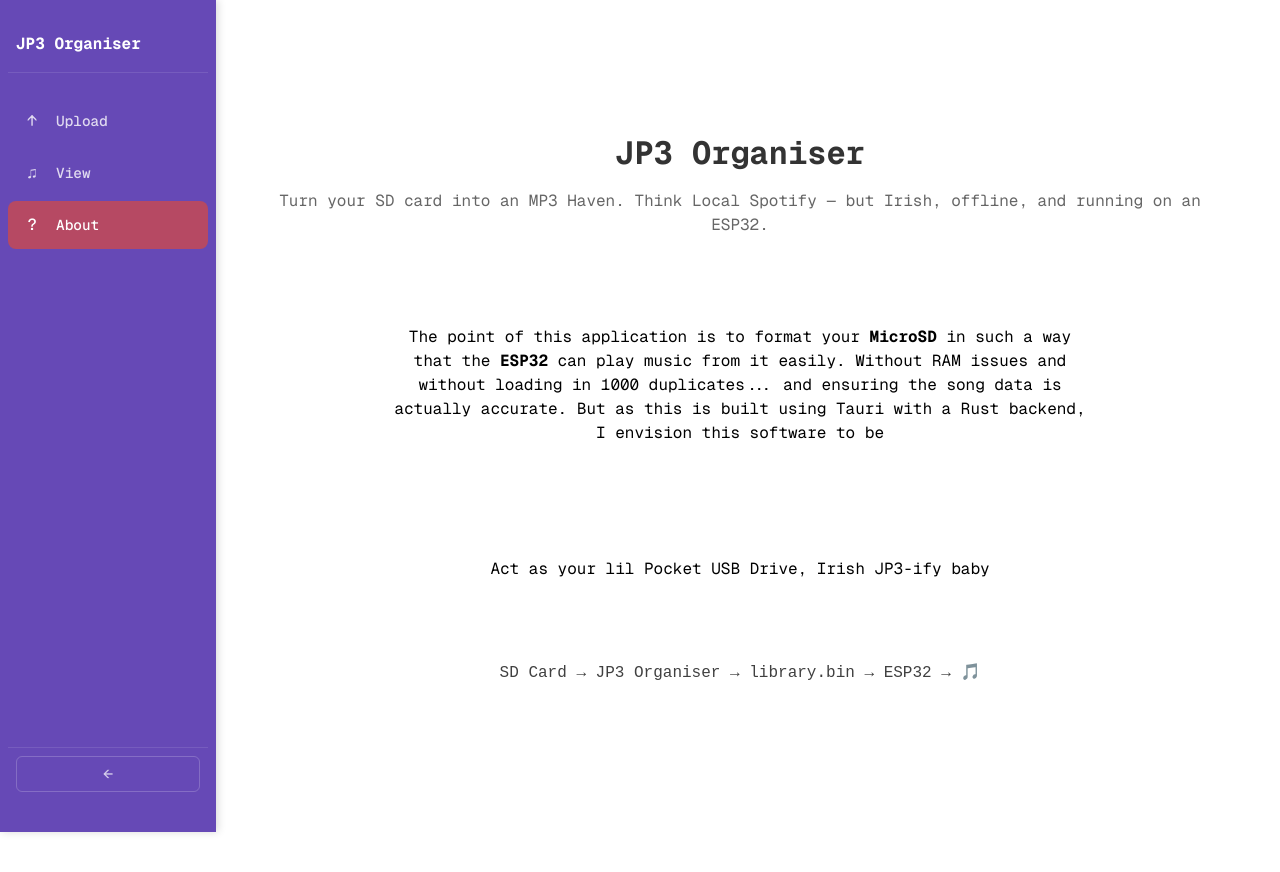
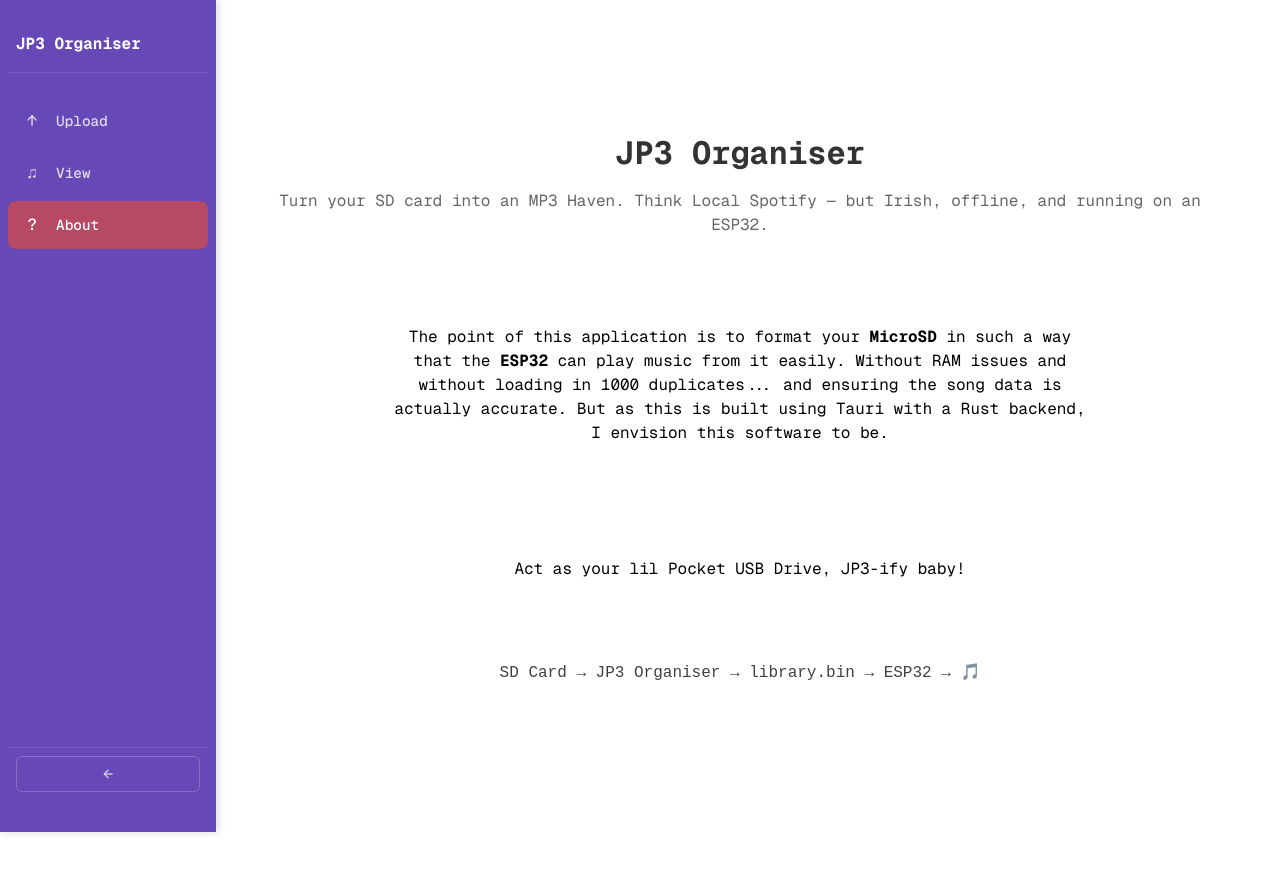
Before and after one commit to jaysteele13/jp3_organiser, a React (Vite) app in the folder jp3_organiser/: page /about in a window 1280 px wide. Shown: the top 872 px of the page. Built offline with nearby package versions, Linux system fonts and the light colour scheme.

Commit message:
optimise about page

```diff
--- a/jp3_organiser/src/pages/About/About.jsx
+++ b/jp3_organiser/src/pages/About/About.jsx
@@ -1,6 +1,7 @@
 import React from 'react';
 import Header from '../../components/Header';
 import styles from './About.module.css';
+import AboutCard from './components';
 
 export default function About() {
   return (
@@ -10,19 +11,13 @@ export default function About() {
         description="Turn your SD card into an MP3 Haven. Think Local Spotify — but Irish, offline, and running on an ESP32."
       />
 
-      <section className={styles.Section}>
-        <p className={styles.fadeIn}>
-          The point of this application is to format your <b>MicroSD</b> in such a way that the <b>ESP32</b> can play music from it easily. Without RAM issues and without
+      <AboutCard
+        description="The point of this application is to format your **MicroSD** in such a way that the **ESP32** can play music from it easily. Without RAM issues and without
         loading in 1000 duplicates... and ensuring the song data is actually accurate. But as this is built using Tauri with a Rust backend, I envision this
-        software to be
-        </p>
-      </section>
+        software to be."/>
 
-       <section className={styles.Section}>
-        <p className={styles.fadeIn}>
-          Act as your lil Pocket USB Drive, Irish JP3-ify baby
-        </p>
-      </section>
+      <AboutCard
+        description="Act as your lil Pocket USB Drive, JP3-ify baby!"/>
 
       <section className={styles.Flow}>
         SD Card → JP3 Organiser → library.bin → ESP32 → 🎵
--- a/jp3_organiser/src/pages/About/About.module.css
+++ b/jp3_organiser/src/pages/About/About.module.css
@@ -7,31 +7,8 @@
   padding: 2rem;
 }
 
-.Section {
-  max-width: 700px;
-  margin-top: 2rem;
-  padding: 1.5rem;
-  border-radius: 12px;
-  background: rgba(255, 255, 255, 0.06);
-}
-
 .Flow {
   margin-top: 2.5rem;
   font-family: monospace;
   opacity: 0.75;
 }
-
-.fadeIn {
-  animation: fadeInUp 0.6s ease-out forwards;
-}
-
-@keyframes fadeInUp {
-  from {
-    opacity: 0;
-    transform: translateY(15px);
-  }
-  to {
-    opacity: 1;
-    transform: translateY(0);
-  }
-}
--- /dev/null
+++ b/jp3_organiser/src/pages/About/components/AboutCard.jsx
@@ -0,0 +1,26 @@
+import styles from './AboutCard.module.css';
+export default function AboutCard({ description }) {
+
+    // Parse to bold text wrapped in **
+    const parseDescription = (text) => {
+        const parts = text.split(/(\*\*[^*]+\*\*)/g);
+        return parts.map((part, index) => {
+            if (part.startsWith('**') && part.endsWith('**')) {
+                return <b key={index}>{part.slice(2, -2)}</b>;
+            }
+            return part;
+        }
+    );
+    };
+
+
+  return (
+    <>
+     <section className={styles.Section}>
+            <p className={styles.fadeIn}>
+                {parseDescription(description)}
+            </p>
+    </section>
+    </>
+  );
+}
--- /dev/null
+++ b/jp3_organiser/src/pages/About/components/AboutCard.module.css
@@ -0,0 +1,24 @@
+
+.Section {
+  max-width: 700px;
+  margin-top: 2rem;
+  padding: 1.5rem;
+  border-radius: 12px;
+  background: rgba(255, 255, 255, 0.06);
+}
+
+
+.fadeIn {
+  animation: fadeInUp 0.6s ease-out forwards;
+}
+
+@keyframes fadeInUp {
+  from {
+    opacity: 0;
+    transform: translateY(15px);
+  }
+  to {
+    opacity: 1;
+    transform: translateY(0);
+  }
+}
--- /dev/null
+++ b/jp3_organiser/src/pages/About/components/index.js
@@ -0,0 +1 @@
+export { default } from './AboutCard.jsx';
```
